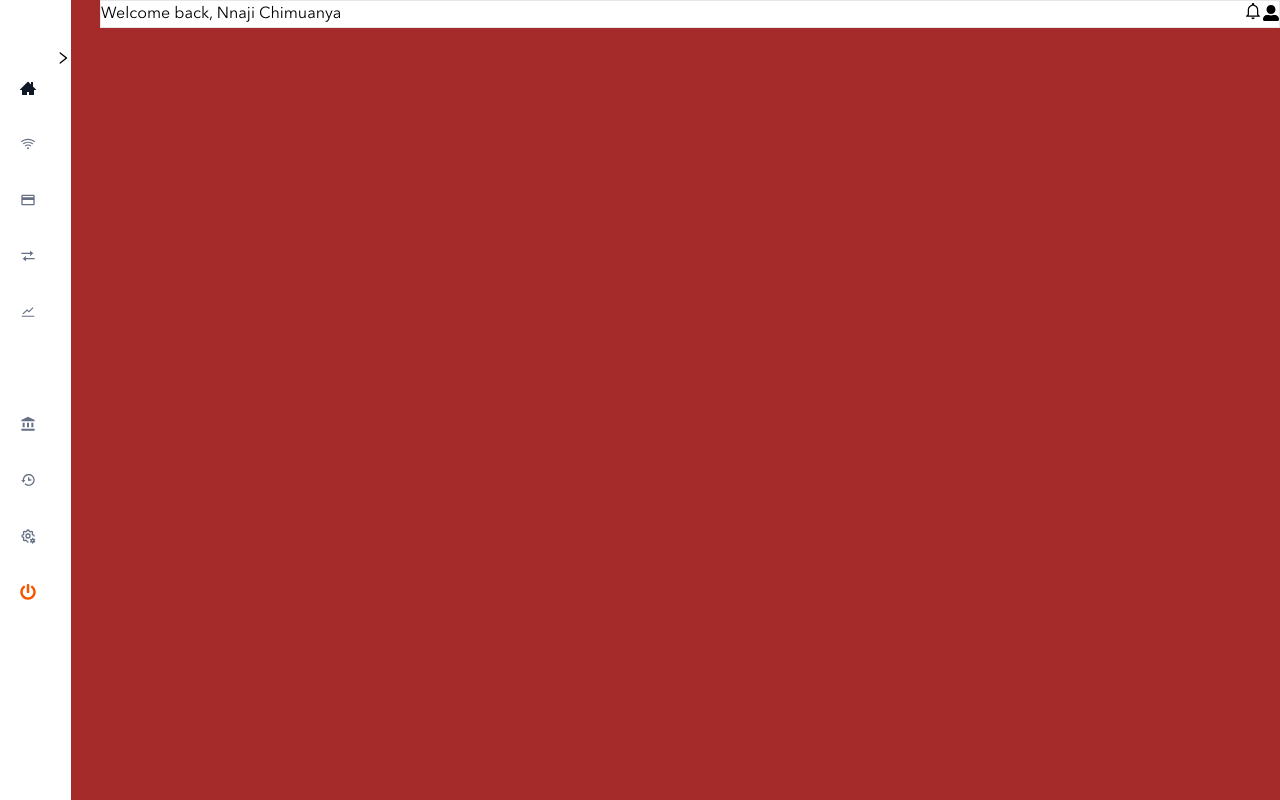
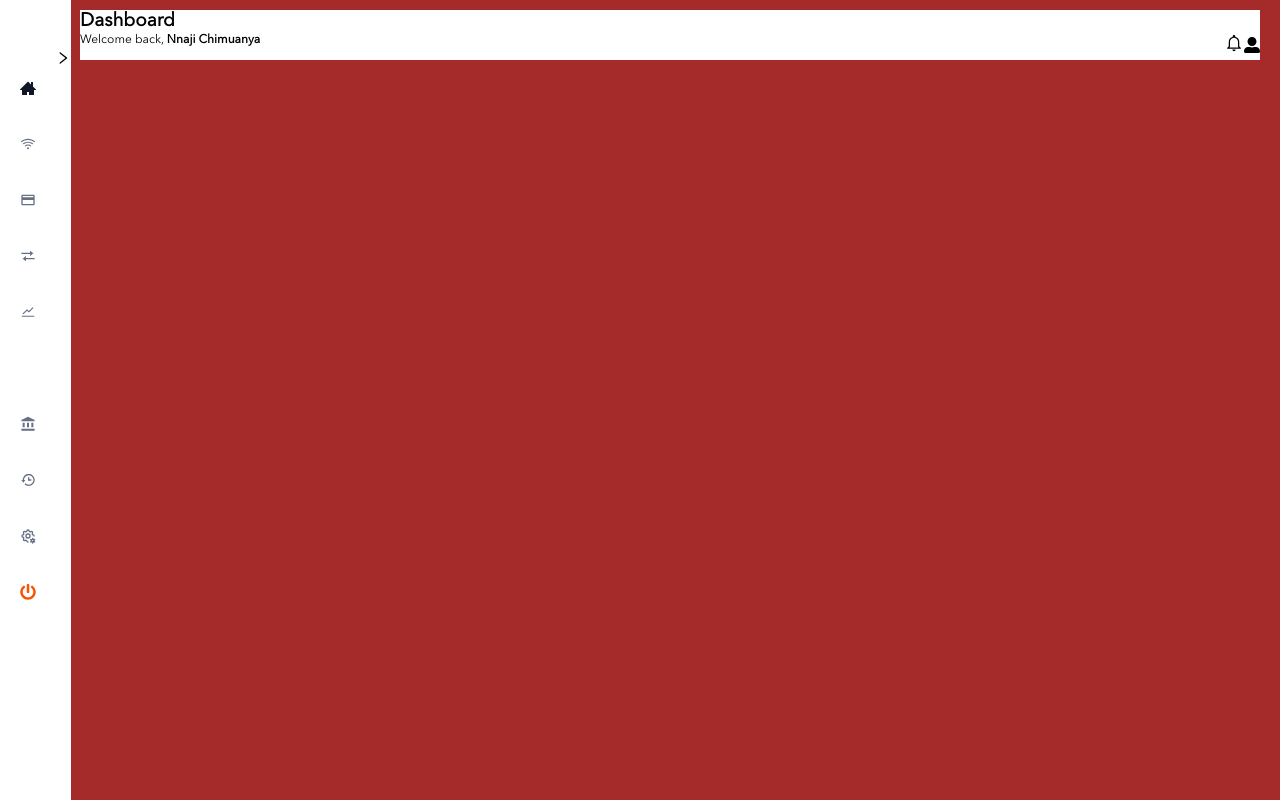
Before and after one commit to NnajiChimuanya/payquity, a React (Create React App) app in the folder frontend/: page / in a window 1280 px wide. Built offline with nearby package versions, Linux system fonts and the light colour scheme; some icons are missing.

Commit message:
Added the header component

```diff
--- a/frontend/src/pages/Dashboard.tsx
+++ b/frontend/src/pages/Dashboard.tsx
@@ -12,10 +12,15 @@ const Dashboard: React.FC = () => {
       <Sidebar />
       <div className="dashboardBody">
         <div className="header">
-          <div>Welcome back, {name}</div>
-          <div>
-            <IoMdNotificationsOutline className="notificationsIcon" />
-            <FaUserAlt />
+          <h3>Dashboard</h3>
+          <div className="headerWelcome">
+            <p>
+              Welcome back, <strong>{name}</strong>{" "}
+            </p>
+            <div>
+              <IoMdNotificationsOutline className="notificationsIcon" />
+              <FaUserAlt />
+            </div>
           </div>
         </div>
       </div>
--- a/frontend/src/styles/_reset.scss
+++ b/frontend/src/styles/_reset.scss
@@ -1,7 +1,13 @@
 html,
 body,
 p,
-div {
+div,
+h1,
+h2,
+h3,
+h4,
+h5,
+h6 {
   margin: 0;
   padding: 0;
   box-sizing: border-box;
--- a/frontend/src/styles/dashboard.scss
+++ b/frontend/src/styles/dashboard.scss
@@ -17,7 +17,9 @@ body {
   .dashboardBody {
     background-color: brown;
     position: absolute;
-    padding-left: 100px;
+    padding-left: 80px;
+    padding-right: 20px;
+    padding-top: 10px;
     height: 100vh;
     width: 100vw;
     overflow-y: scroll;
@@ -28,15 +30,22 @@ body {
 
     .header {
       display: flex;
-      align-items: center;
-      justify-content: space-between;
+      flex-direction: column;
       font-family: $avenirRegular;
-      border: 1px solid rgba(16, 24, 40, 0.1);
-
-      // height: 50px;
+      height: 50px;
       top: 0;
       position: sticky;
       background-color: white;
+      // border: 1px solid rgba(16, 24, 40, 0.1);
+
+      .headerWelcome {
+        display: flex;
+        justify-content: space-between;
+
+        p {
+          font-size: 12px;
+        }
+      }
 
       .notificationsIcon {
         transition: transform 0.2s;
```
